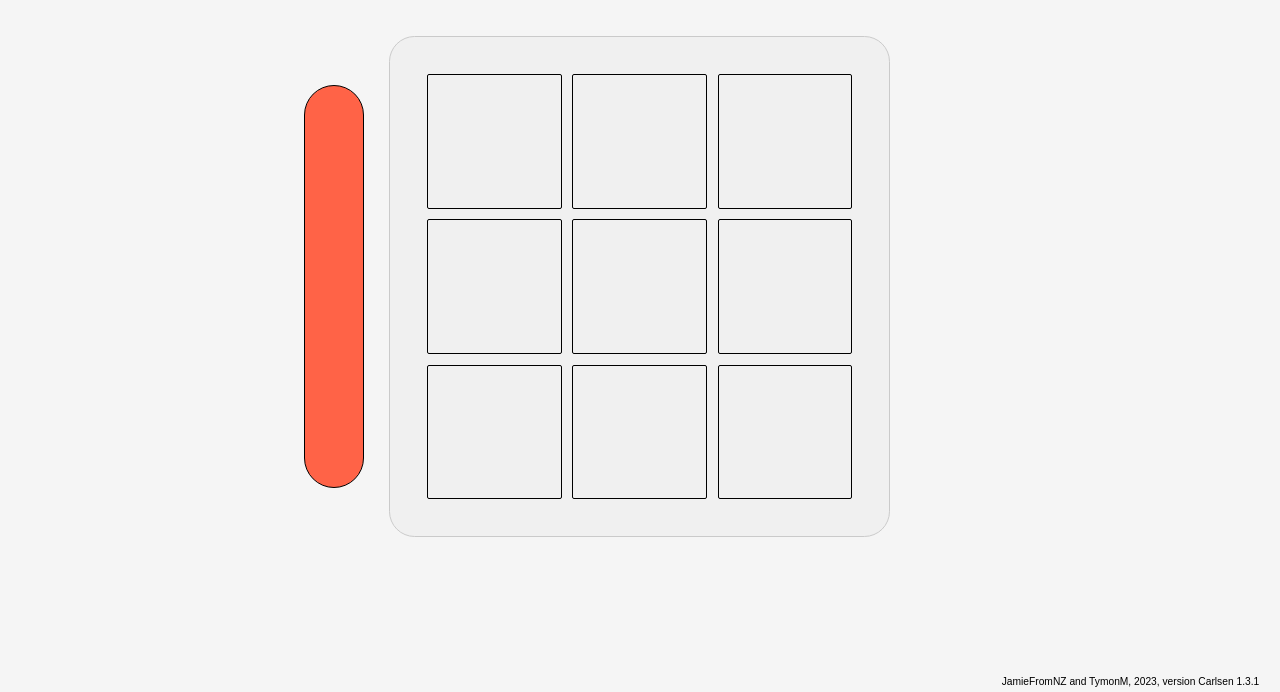
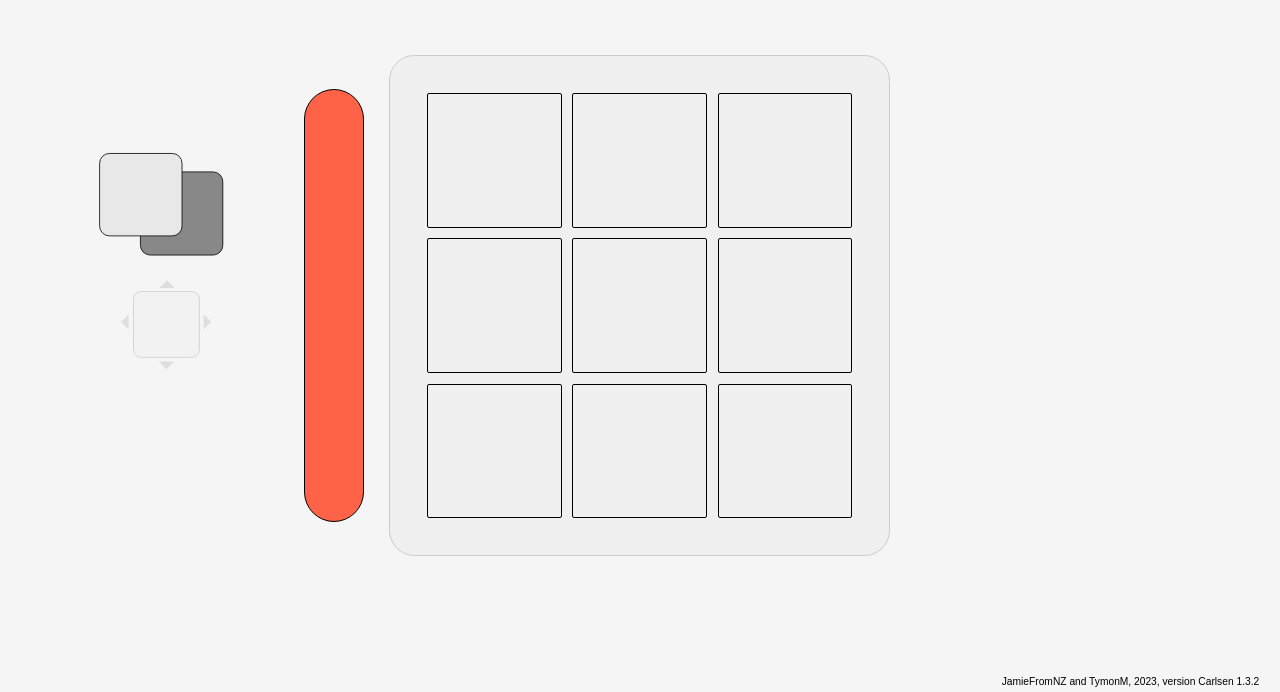
Before and after one commit to TymonM/TymonM.github.io, a plain HTML site: page index.html in a window 1280 px wide. Shown: the part 108-800 px from the top of the page. Drawn offline with Linux system fonts and the light colour scheme.

Commit message:
added ugly currentphase symbols

```diff
--- a/index.html
+++ b/index.html
@@ -9,6 +9,19 @@
     <h1 class="game-title">Three Men's Morris</h1>
     <div id="gameView">
         <div id="left">
+            <div id="currentPhase">
+                <div id="placingPhase" class="phase">
+                    <div></div>
+                    <div></div>
+                </div>
+                <div id="movingPhase" class="phase inactivePhase">
+                    <div></div>
+                    <div></div>
+                    <div></div>
+                    <div></div>
+                    <div></div>
+                </div>
+            </div>
             <div id="turnColour" onclick="colourMenu()"></div>
         </div>
         <div id="board">
@@ -26,7 +39,7 @@
     </div>
 
     <script src="main.js"></script>
-    <footer id="license">JamieFromNZ and TymonM, 2023, version Carlsen 1.3.1</footer>
+    <footer id="license">JamieFromNZ and TymonM, 2023, version Carlsen 1.3.2</footer>
 </body>
 
 </html>
--- a/main.js
+++ b/main.js
@@ -7,6 +7,7 @@ const cells = Array.from(document.querySelectorAll('.cell'));
 
 function updateUI() {
     document.getElementById('turnColour').className = currentPlayer;
+    updatePhase();
 }
 
 cells.forEach((cell, i) => {
@@ -44,7 +45,6 @@ cells.forEach((cell, i) => {
             // Check if the placing phase is over or not, if it is, modify
             if (board.filter(x => x !== null).length >= 6) {
                 phase = 0;
-                alert("Placing phase over, take turns moving pieces");
             }
         } else if (board[i] === currentPlayer && phase === 0) {
             // If they are selecting which piece to move
@@ -181,6 +181,16 @@ function animateClear() {
     });
 }
 
+function updatePhase() {
+    if (phase === 1) {
+        document.getElementById("placingPhase").classList.remove("inactivePhase");
+        document.getElementById("movingPhase").classList.add("inactivePhase");
+    } else {
+        document.getElementById("movingPhase").classList.remove("inactivePhase");
+        document.getElementById("placingPhase").classList.add("inactivePhase");
+    }
+}
+
 function colourMenu() {
     let colour = prompt("Enter colour:"); // TODO: nice UI
     changeColour(colour);
--- a/styles.css
+++ b/styles.css
@@ -5,6 +5,9 @@
     /* --Dark-color: #DDA0DD; */
     --highlight-colour: orange;
     --illegal-colour: #444444;
+
+    --phaseColourA: #888888;
+    --phaseColourB: #E8E8E8;
 }
 
 @keyframes spiralIn {
@@ -73,9 +76,9 @@ body {
     flex: 1;
 
     display: flex;
-    flex-direction: column;
-    justify-content: center;
-    align-items: end;
+    flex-direction: row;
+    justify-content: end;
+    align-items: center;
 }
 
 #right {
@@ -83,6 +86,118 @@ body {
 
     display: flex;
     flex-direction: column;
+}
+
+#currentPhase {
+    flex: 1;
+    display: flex;
+    flex-direction: column;
+    justify-content: center;
+    align-items: center;
+    height: 100%;
+    padding-left: 4vw;
+
+    scale: 80%;
+}
+
+.phase {
+    transition: scale 0.3s ease, opacity 0.3s ease, z-index 0.3s ease;
+}
+
+.inactivePhase {
+    scale: 0.8;
+    opacity: 20%;
+    z-index: -1;
+}
+
+#placingPhase {
+    margin-top: 8vw;
+    margin-bottom: -6vw;
+    padding-left: 1vw;
+}
+
+#placingPhase>:first-child {
+    width: 8vw;
+    height: 8vw;
+    border: 0.13vw solid black;
+    border-radius: 1vw;
+    background-color: var(--phaseColourA);
+}
+
+#placingPhase>:nth-child(2) {
+    position: relative;
+    right: 4vw;
+    bottom: 10vw;
+    width: 8vw;
+    height: 8vw;
+    border: 0.13vw solid black;
+    border-radius: 1vw;
+    background-color: var(--phaseColourB);
+}
+
+#movingPhase {
+    margin-bottom: 10vw;
+    margin-right: 2vw;
+}
+
+#movingPhase>:first-child {
+    width: 8vw;
+    height: 8vw;
+    border: 0.13vw solid black;
+    border-radius: 1vw;
+    background-color: var(--phaseColourB);
+}
+
+#movingPhase>:nth-child(2) {
+    position: relative;
+    top: -9.5vw;
+    left: 3.2vw;
+
+    width: 0;
+    height: 0;
+    border-left: 1vw solid transparent;
+    border-right: 1vw solid transparent;
+
+    border-bottom: 1vw solid var(--phaseColourA);
+}
+
+#movingPhase>:nth-child(3) {
+    position: relative;
+    top: -0.5vw;
+    left: 3.1vw;
+
+    width: 0;
+    height: 0;
+    border-left: 1vw solid transparent;
+    border-right: 1vw solid transparent;
+
+    border-top: 1vw solid var(--phaseColourA);
+}
+
+#movingPhase>:nth-child(4) {
+    position: relative;
+    top: -7.2vw;
+    left: -1.5vw;
+
+    width: 0;
+    height: 0;
+    border-top: 1vw solid transparent;
+    border-bottom: 1vw solid transparent;
+
+    border-right: 1vw solid var(--phaseColourA);
+}
+
+#movingPhase>:nth-child(5) {
+    position: relative;
+    top: -9.1vw;
+    left: 8.6vw;
+
+    width: 0;
+    height: 0;
+    border-top: 1vw solid transparent;
+    border-bottom: 1vw solid transparent;
+
+    border-left: 1vw solid var(--phaseColourA);
 }
 
 #turnColour {
```
